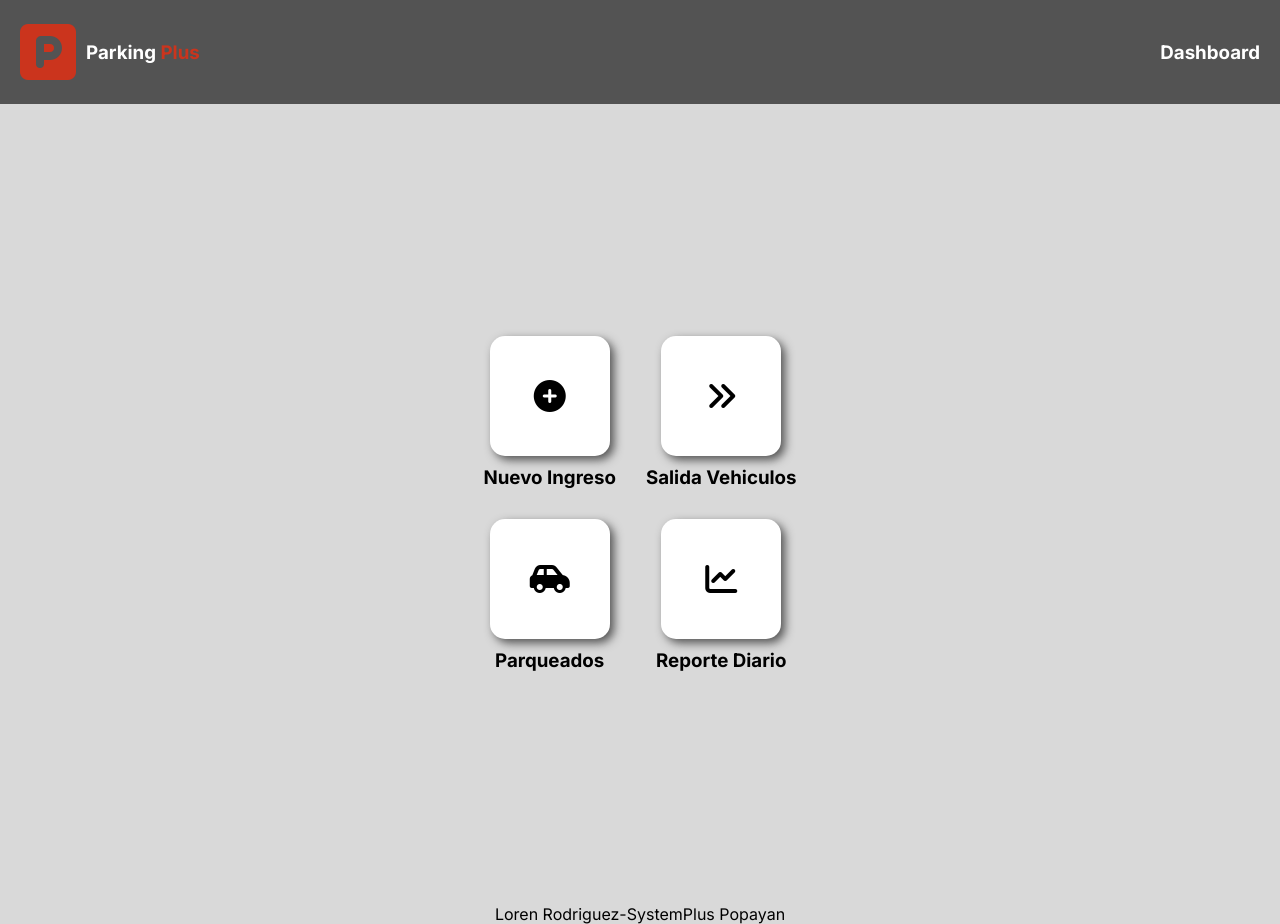
After one commit to manloren/parking-plus, a PHP site: page /dashboard.html in a window 1280 px wide. The commit adds this page. Run offline with PHP 8.4, Linux system fonts and the light colour scheme.

Commit message:
pantalla de dashboard terminada

```diff
--- /dev/null
+++ b/dashboard.html
@@ -0,0 +1,65 @@
+<!DOCTYPE html>
+<html lang="es">
+
+<head>
+    <meta charset="UTF-8">
+    <meta name="viewport" content="width=device-width, initial-scale=1.0">
+    <title>Parking plus</title>
+
+    <link rel="stylesheet" href="<link rel=" preconnect" href="https://fonts.googleapis.com">
+    <link rel="preconnect" href="https://fonts.gstatic.com" crossorigin>
+    <link href="https://fonts.googleapis.com/css2?family=Inter:wght@100..900&display=swap" rel="stylesheet">
+
+    <link rel="stylesheet" href="https://cdnjs.cloudflare.com/ajax/libs/font-awesome/6.5.1/css/all.min.css">
+
+    <link rel="stylesheet" href="estilos.css">
+
+</head>
+
+<body class="inter-400">
+    <header>
+        <div class="encabezado-logo">
+            <i class="fa-solid fa-square-parking rojo" style="font-size: 4rem;"></i>
+            <h3>
+                <span style="color: white; padding-left: 10px;">Parking</span>
+                <span class="rojo">Plus</span>
+
+            </h3>
+        </div>
+        <h3 style="color: white;">Dashboard</h3>
+    </header>
+    <div class="cuadricula">
+
+        <div class="boton">
+            <div class="boton-menu">
+                <i class="fa-solid fa-circle-plus"></i>
+            </div>
+            <h3>Nuevo Ingreso</h3>
+        </div>
+
+        <div class="boton">
+            <div class="boton-menu">
+                <i class="fa-solid fa-angles-right"></i>
+            </div>
+            <h3>Salida Vehiculos</h3>
+        </div>
+
+        <div class="boton">
+            <div class="boton-menu">
+                <i class="fa-solid fa-car-side"></i>
+            </div>
+            <h3>Parqueados</h3>
+        </div>
+
+
+        <div class="boton">
+            <div class="boton-menu">
+                <i class="fa-solid fa-chart-line"></i>
+            </div>
+            <h3>Reporte Diario</h3>
+        </div>
+        </div>
+        <p style="text-align: center; padding-botton: 20px;">Loren Rodriguez-SystemPlus Popayan</p>
+</body>
+
+</html>
--- a/estilos.css
+++ b/estilos.css
@@ -1,3 +1,7 @@
+*{
+    margin: 0;
+    padding: 0;
+}
 :root{
     --rojoprincipal: #CB341D;
     --grisClaro:   #D9D9D9;
@@ -65,6 +69,7 @@ body {
     border-radius: 4px;
     box-sizing: border-box;
 }
+
 .contenedor-formulario input:focus {
     border-color: var(--rojoprincipal);
     outline: none;
@@ -82,3 +87,57 @@ body {
 .contenedor-formulario button:hover {
     background-color: blueviolet;
 }
+
+header{
+    background-color: var(--grisOscuro);
+    display: flex;
+    justify-content: space-between;
+    align-items: center;
+    padding: 20px;
+}
+
+.encabezado-logo {
+    display: flex;
+    align-items: center;
+}
+
+.cuadricula{
+    display: grid;
+    grid-template-columns: auto auto;
+    justify-content: center;
+    align-content: center;
+    gap: 30px;
+    width: 50%;
+    margin: 0 auto;
+    height: 100vh;
+}
+.boton{
+    display: flex;
+    flex-direction: column;
+    align-items: center;
+    justify-content: center;
+    text-align: center;
+
+    h3{
+        margin-top: 10px;
+    }
+}
+.boton-menu {
+    background-color: white;
+    width: 120px;
+    height: 120px;
+    display: flex;
+    justify-content: center;
+    align-items: center;
+    border-radius: 15px;
+    box-shadow: 4px 4px 10px var(--grisOscuro);
+    cursor: pointer;
+    transition: 1s ease-in-out;
+    &:hover{
+        background-color: var(--rojoprincipal);
+        color: white;
+    }
+    i {
+        font-size: 2rem;
+    }
+}
--- a/login.html
+++ b/login.html
@@ -40,7 +40,7 @@
 
             </form>
         </div>
-        <p>Loren Rodriguez-SystemPlus Popayan</p>
+        <p>&copy;Loren Rodriguez-SystemPlus Popayan</p>
     </div>
 
     <script>
```
